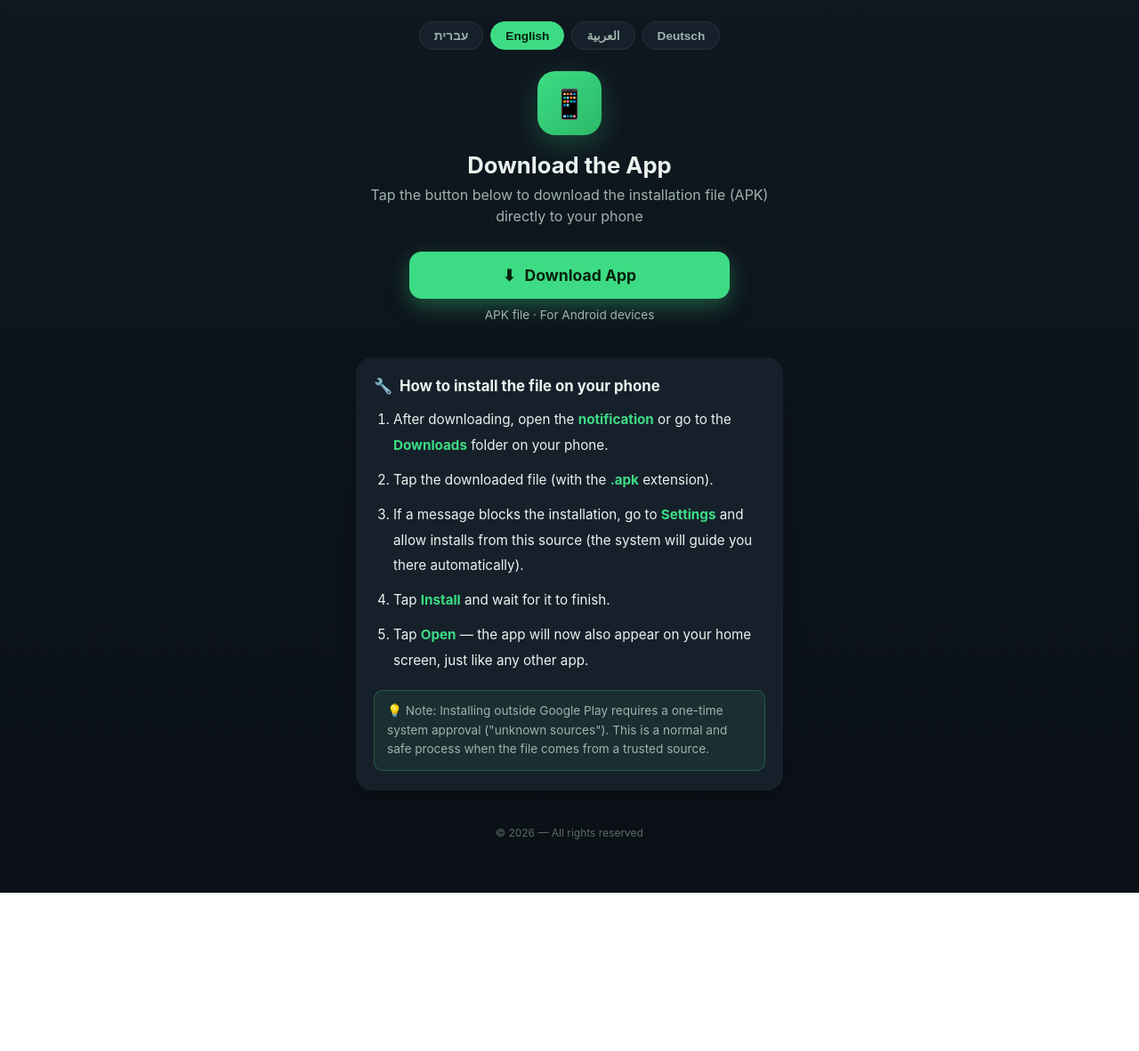
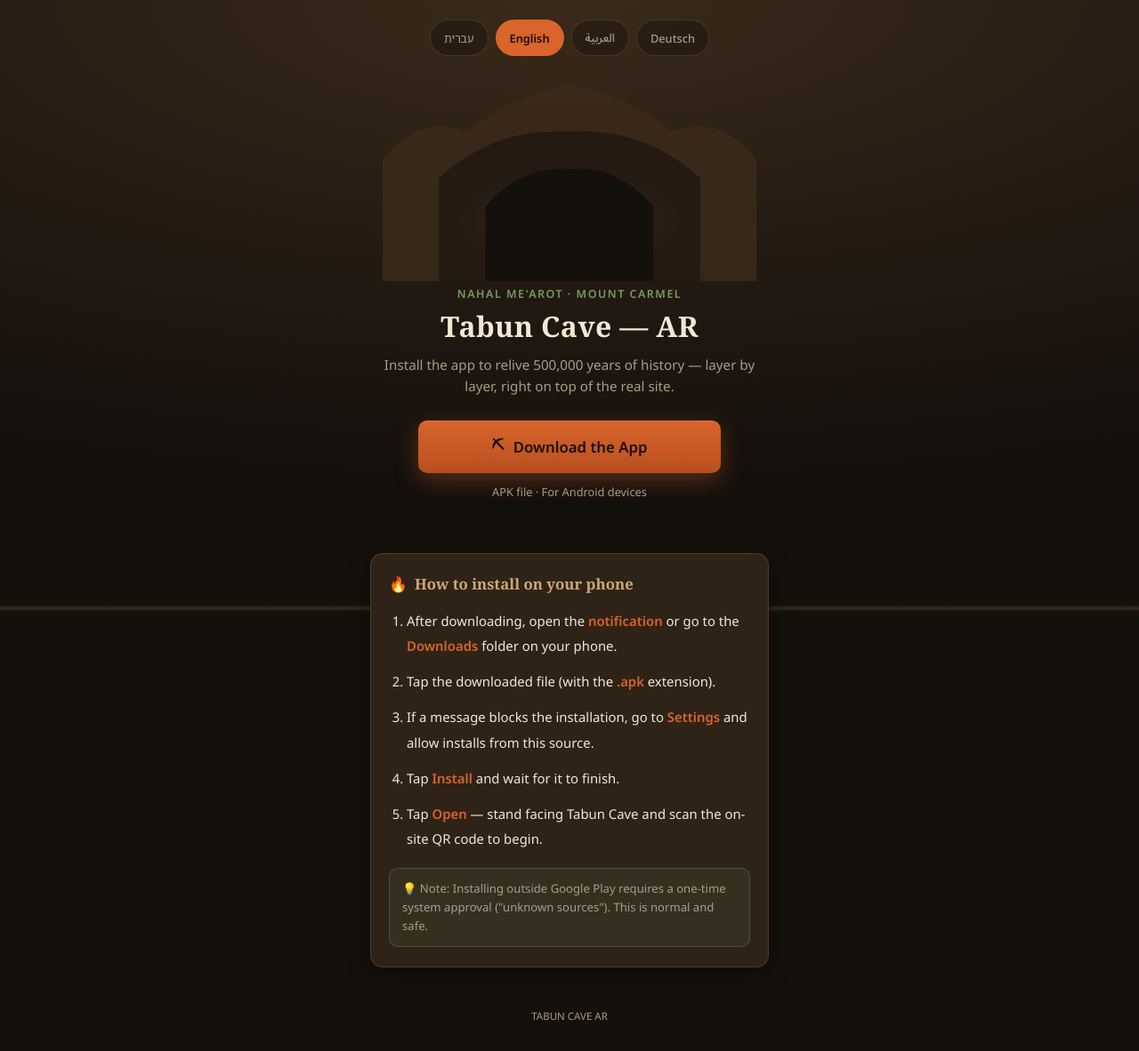
Before and after one commit to Halahillou/download-app, a plain HTML site: page index.html in a window 1280 px wide. Shown: the whole page at 89% size. Before the commit the page ends 1004 px from the top, so only its background shows below. Drawn offline with Linux system fonts and the light colour scheme.

Commit message:
Update index.html

```diff
--- a/index.html
+++ b/index.html
@@ -3,69 +3,112 @@
 <head>
 <meta charset="UTF-8">
 <meta name="viewport" content="width=device-width, initial-scale=1.0, maximum-scale=1.0">
-<title data-i18n="pageTitle">הורדת האפליקציה</title>
+<title data-i18n="pageTitle">מערת טאבון — AR</title>
+<link rel="preconnect" href="https://fonts.googleapis.com">
+<link href="https://fonts.googleapis.com/css2?family=Noto+Serif:wght@500;600;700&family=Noto+Serif+Hebrew:wght@500;600;700&family=Noto+Sans:wght@400;500;600&family=Noto+Sans+Hebrew:wght@400;500;600&family=Noto+Sans+Arabic:wght@400;500;600&family=Noto+Serif+Arabic:wght@500;600;700&display=swap" rel="stylesheet">
 <style>
   :root{
-    --bg: #0f1720;
-    --card: #16202b;
-    --accent: #3ddc84;
-    --accent-dark: #2bb968;
-    --text: #eaf2ee;
-    --muted: #9fb3ac;
+    --bg-deep: #14100c;
+    --bg-mid: #241a12;
+    --rock: #2f2318;
+    --stone: #cda875;
+    --ember: #d9642c;
+    --ember-dark: #b84f20;
+    --moss: #7a9a63;
+    --text: #f2e8d5;
+    --muted: #ab9c85;
+    --line: rgba(205,168,117,0.18);
   }
   * { box-sizing: border-box; }
+  html, body{ margin:0; padding:0; }
   body{
-    margin:0;
-    font-family: -apple-system, BlinkMacSystemFont, "Segoe UI", Arial, sans-serif;
-    background: linear-gradient(180deg, var(--bg), #0a1016);
+    font-family: "Noto Sans", "Noto Sans Hebrew", "Noto Sans Arabic", sans-serif;
+    background: var(--bg-deep);
     color: var(--text);
     min-height:100vh;
     display:flex;
     flex-direction:column;
     align-items:center;
-    padding: 24px 16px 60px;
+    position: relative;
+    overflow-x:hidden;
+  }
+  /* strata layer lines - archaeological signature */
+  .strata{
+    position:fixed;
+    inset:0;
+    pointer-events:none;
+    z-index:0;
+    background:
+      linear-gradient(180deg, transparent 0%, transparent 18%, var(--line) 18.5%, transparent 19%,
+      transparent 39%, var(--line) 39.5%, transparent 40%,
+      transparent 63%, var(--line) 63.5%, transparent 64%,
+      transparent 85%, var(--line) 85.5%, transparent 86%);
+  }
+  .hero{
+    width:100%;
+    position:relative;
+    z-index:1;
+    display:flex;
+    flex-direction:column;
+    align-items:center;
+    padding: 22px 16px 10px;
+    background: radial-gradient(ellipse 120% 90% at 50% 0%, #3a2a1a 0%, var(--bg-mid) 55%, var(--bg-deep) 100%);
   }
   .lang-switch{
     display:flex;
     gap:8px;
-    margin-bottom: 20px;
+    margin-bottom: 22px;
     flex-wrap: wrap;
     justify-content:center;
   }
   .lang-switch button{
-    background: var(--card);
+    background: rgba(0,0,0,0.25);
     color: var(--muted);
-    border: 1px solid rgba(255,255,255,0.08);
+    border: 1px solid var(--line);
     border-radius: 999px;
-    padding: 7px 16px;
-    font-size: 0.85rem;
-    font-weight:600;
+    padding: 6px 15px;
+    font-size: 0.8rem;
+    font-weight:500;
+    font-family: inherit;
     cursor:pointer;
     transition: all .15s ease;
   }
   .lang-switch button.active{
-    background: var(--accent);
-    color:#08210f;
-    border-color: var(--accent);
+    background: var(--ember);
+    color:#1a0f06;
+    border-color: var(--ember);
+    font-weight:600;
   }
-  .logo-badge{
-    width:72px;height:72px;border-radius:20px;
-    background: linear-gradient(135deg, var(--accent), var(--accent-dark));
-    display:flex;align-items:center;justify-content:center;
-    font-size:32px; margin-top:4px; margin-bottom:18px;
-    box-shadow: 0 10px 30px rgba(61,220,132,0.25);
+  .cave-art{
+    width: 100%;
+    max-width: 420px;
+    height: auto;
+    margin-bottom: 6px;
+  }
+  .eyebrow{
+    color: var(--moss);
+    font-size: 0.78rem;
+    letter-spacing: 0.12em;
+    text-transform: uppercase;
+    margin-bottom: 6px;
+    font-weight:600;
   }
   h1{
-    font-size: 1.6rem;
+    font-family: "Noto Serif", "Noto Serif Hebrew", "Noto Serif Arabic", serif;
+    font-size: 2rem;
     text-align:center;
-    margin: 0 0 6px;
+    margin: 0 0 10px;
+    color: var(--text);
+    letter-spacing: 0.01em;
   }
   p.subtitle{
     color: var(--muted);
     text-align:center;
-    margin:0 0 28px;
-    max-width: 480px;
-    line-height:1.5;
+    margin:0 0 26px;
+    max-width: 460px;
+    line-height:1.6;
+    font-size: 0.95rem;
+    padding: 0 8px;
   }
   .download-btn{
     display:flex;
@@ -73,73 +116,89 @@
     justify-content:center;
     gap:10px;
     width:100%;
-    max-width: 360px;
-    background: var(--accent);
-    color:#08210f;
+    max-width: 340px;
+    background: linear-gradient(180deg, var(--ember), var(--ember-dark));
+    color:#1a0f06;
     font-weight:700;
-    font-size:1.1rem;
-    padding: 16px 20px;
+    font-size:1.05rem;
+    padding: 15px 20px;
     border:none;
-    border-radius: 14px;
+    border-radius: 10px;
     text-decoration:none;
-    box-shadow: 0 8px 24px rgba(61,220,132,0.35);
+    box-shadow: 0 8px 26px rgba(217,100,44,0.35), inset 0 1px 0 rgba(255,255,255,0.15);
     transition: transform .12s ease, box-shadow .12s ease;
   }
   .download-btn:active{
     transform: scale(0.97);
-    box-shadow: 0 4px 14px rgba(61,220,132,0.3);
   }
   .file-info{
     color: var(--muted);
-    font-size:0.85rem;
-    margin-top:10px;
+    font-size:0.8rem;
+    margin-top:12px;
+    margin-bottom: 30px;
     text-align:center;
   }
-  .card{
+  .content{
     width:100%;
     max-width: 480px;
-    background: var(--card);
-    border-radius: 18px;
+    z-index:1;
+    padding: 0 16px 40px;
+  }
+  .card{
+    background: var(--rock);
+    border: 1px solid var(--line);
+    border-radius: 14px;
     padding: 22px 20px;
-    margin-top: 40px;
-    box-shadow: 0 4px 20px rgba(0,0,0,0.25);
+    margin-top: 20px;
+    box-shadow: 0 6px 24px rgba(0,0,0,0.35);
   }
   .card h2{
+    font-family: "Noto Serif", "Noto Serif Hebrew", "Noto Serif Arabic", serif;
     font-size:1.05rem;
-    margin: 0 0 14px;
+    margin: 0 0 16px;
+    color: var(--stone);
     display:flex;
     align-items:center;
     gap:8px;
   }
   ol{
     margin:0;
-    padding-inline-start: 22px;
+    padding-inline-start: 20px;
     color: var(--text);
     line-height:1.9;
-    font-size:0.95rem;
+    font-size:0.93rem;
   }
-  ol li{ margin-bottom: 10px; }
-  ol li b{ color: var(--accent); }
+  ol li{ margin-bottom: 12px; }
+  ol li b{ color: var(--ember); font-weight:600; }
   .note{
     margin-top:18px;
-    background: rgba(61,220,132,0.08);
-    border: 1px solid rgba(61,220,132,0.25);
+    background: rgba(122,154,99,0.1);
+    border: 1px solid rgba(122,154,99,0.3);
     border-radius: 10px;
     padding: 12px 14px;
-    font-size:0.85rem;
+    font-size:0.82rem;
     color: var(--muted);
     line-height:1.6;
   }
   footer{
-    margin-top:40px;
-    color:#5b6b66;
-    font-size:0.75rem;
+    z-index:1;
+    margin-top: 6px;
+    color: var(--muted);
+    font-size:0.72rem;
     text-align:center;
+    line-height:1.6;
+    padding: 0 20px 30px;
+  }
+  footer .credit-line{
+    margin-top:4px;
+    opacity:0.8;
   }
 </style>
 </head>
 <body>
+<div class="strata"></div>
 
+<div class="hero">
   <div class="lang-switch" id="langSwitch">
     <button data-lang="he">עברית</button>
     <button data-lang="en">English</button>
@@ -147,96 +206,127 @@
     <button data-lang="de">Deutsch</button>
   </div>
 
-  <div class="logo-badge">📱</div>
-  <h1 data-i18n="title">הורדת האפליקציה</h1>
-  <p class="subtitle" data-i18n="subtitle">לחצו על הכפתור להורדת קובץ ההתקנה (APK) ישירות לטלפון שלכם</p>
+  <svg class="cave-art" viewBox="0 0 400 220" xmlns="http://www.w3.org/2000/svg">
+    <defs>
+      <linearGradient id="rockGrad" x1="0" y1="0" x2="0" y2="1">
+        <stop offset="0%" stop-color="#4a3620"/>
+        <stop offset="100%" stop-color="#241a12"/>
+      </linearGradient>
+      <radialGradient id="caveGlow" cx="50%" cy="55%" r="55%">
+        <stop offset="0%" stop-color="#d9642c" stop-opacity="0.35"/>
+        <stop offset="100%" stop-color="#241a12" stop-opacity="0"/>
+      </radialGradient>
+    </defs>
+    <rect x="0" y="0" width="400" height="220" fill="url(#rockGrad)" opacity="0.0"/>
+    <path d="M0,220 L0,90 Q40,40 90,60 Q140,20 200,10 Q260,20 310,60 Q360,40 400,90 L400,220 Z" fill="#3a2a1a" opacity="0.9"/>
+    <path d="M60,220 L60,110 Q120,55 200,60 Q280,55 340,110 L340,220 Z" fill="#241a12"/>
+    <ellipse cx="200" cy="150" rx="130" ry="55" fill="url(#caveGlow)"/>
+    <path d="M110,220 L110,140 Q150,95 200,100 Q250,95 290,140 L290,220 Z" fill="#14100c"/>
+  </svg>
+
+  <div class="eyebrow" data-i18n="eyebrow">Nahal Me'arot · Mount Carmel</div>
+  <h1 data-i18n="title">מערת טאבון — AR</h1>
+  <p class="subtitle" data-i18n="subtitle">התקינו את האפליקציה כדי לחוות מחדש 500,000 שנות היסטוריה — שכבה אחר שכבה, ישירות מעל האתר האמיתי.</p>
 
   <a href="app.apk" download class="download-btn">
-    <span>⬇</span><span data-i18n="downloadBtn">הורדת האפליקציה</span>
+    <span>⛏</span><span data-i18n="downloadBtn">הורדת האפליקציה</span>
   </a>
   <div class="file-info" data-i18n="fileInfo">קובץ APK · מיועד למכשירי אנדרואיד</div>
+</div>
 
+<div class="content">
   <div class="card">
-    <h2><span>🔧</span> <span data-i18n="howToTitle">איך מתקינים את הקובץ בטלפון</span></h2>
-    <ol id="stepsList">
+    <h2><span>🔥</span> <span data-i18n="howToTitle">איך מתקינים על הטלפון</span></h2>
+    <ol>
       <li data-i18n="step1">לאחר ההורדה, פתחו את <b>ההתראה</b> או היכנסו לתיקיית <b>הורדות (Downloads)</b> בטלפון.</li>
       <li data-i18n="step2">הקישו על הקובץ שהתקבל (עם הסיומת <b>.apk</b>).</li>
-      <li data-i18n="step3">אם מופיעה הודעה שחוסמת התקנה, היכנסו ל<b>הגדרות</b> ואשרו התקנה ממקור זה (המערכת תפנה אתכם לזה אוטומטית).</li>
+      <li data-i18n="step3">אם מופיעה הודעה שחוסמת התקנה, היכנסו ל<b>הגדרות</b> ואשרו התקנה ממקור זה.</li>
       <li data-i18n="step4">לחצו <b>התקן</b> והמתינו לסיום ההתקנה.</li>
-      <li data-i18n="step5">לחצו <b>פתח</b> — האפליקציה תופיע כעת גם במסך הבית, בדיוק כמו כל אפליקציה אחרת.</li>
+      <li data-i18n="step5">לחצו <b>פתח</b> — עמדו מול מערת טאבון וסרקו את קוד ה-QR באתר כדי להתחיל.</li>
     </ol>
     <div class="note" data-i18n="note">
-      💡 הערה: התקנה מחוץ ל-Google Play דורשת אישור חד-פעמי של המערכת ("מקורות לא מוכרים"). זהו תהליך תקין ובטוח כאשר הקובץ מגיע ממקור מהימן.
+      💡 הערה: התקנה מחוץ ל-Google Play דורשת אישור חד-פעמי של המערכת ("מקורות לא מוכרים"). זהו תהליך תקין ובטוח.
     </div>
   </div>
+</div>
 
-  <footer data-i18n="footer">&copy; 2026 — כל הזכויות שמורות</footer>
+<footer>
+  <div data-i18n="footer">TABUN CAVE AR</div>
+</footer>
 
 <script>
 const translations = {
   he: {
     dir: "rtl",
-    pageTitle: "הורדת האפליקציה",
-    title: "הורדת האפליקציה",
-    subtitle: "לחצו על הכפתור להורדת קובץ ההתקנה (APK) ישירות לטלפון שלכם",
+    pageTitle: "מערת טאבון — AR",
+    eyebrow: "נחל מערות · הר הכרמל",
+    title: "מערת טאבון — AR",
+    subtitle: "התקינו את האפליקציה כדי לחוות מחדש 500,000 שנות היסטוריה — שכבה אחר שכבה, ישירות מעל האתר האמיתי.",
     downloadBtn: "הורדת האפליקציה",
     fileInfo: "קובץ APK · מיועד למכשירי אנדרואיד",
-    howToTitle: "איך מתקינים את הקובץ בטלפון",
+    howToTitle: "איך מתקינים על הטלפון",
     step1: "לאחר ההורדה, פתחו את <b>ההתראה</b> או היכנסו לתיקיית <b>הורדות (Downloads)</b> בטלפון.",
     step2: "הקישו על הקובץ שהתקבל (עם הסיומת <b>.apk</b>).",
-    step3: "אם מופיעה הודעה שחוסמת התקנה, היכנסו ל<b>הגדרות</b> ואשרו התקנה ממקור זה (המערכת תפנה אתכם לזה אוטומטית).",
+    step3: "אם מופיעה הודעה שחוסמת התקנה, היכנסו ל<b>הגדרות</b> ואשרו התקנה ממקור זה.",
     step4: "לחצו <b>התקן</b> והמתינו לסיום ההתקנה.",
-    step5: "לחצו <b>פתח</b> — האפליקציה תופיע כעת גם במסך הבית, בדיוק כמו כל אפליקציה אחרת.",
-    note: '💡 הערה: התקנה מחוץ ל-Google Play דורשת אישור חד-פעמי של המערכת ("מקורות לא מוכרים"). זהו תהליך תקין ובטוח כאשר הקובץ מגיע ממקור מהימן.',
-    footer: "&copy; 2026 — כל הזכויות שמורות"
+    step5: "לחצו <b>פתח</b> — עמדו מול מערת טאבון וסרקו את קוד ה-QR באתר כדי להתחיל.",
+    note: '💡 הערה: התקנה מחוץ ל-Google Play דורשת אישור חד-פעמי של המערכת ("מקורות לא מוכרים"). זהו תהליך תקין ובטוח.', layer3: "אשלית",
+    footer: "TABUN CAVE AR",
+    credit: "הלה חילו · באסל יאסין · דנה נמרני — אוניברסיטת חיפה"
   },
   en: {
     dir: "ltr",
-    pageTitle: "Download the App",
-    title: "Download the App",
-    subtitle: "Tap the button below to download the installation file (APK) directly to your phone",
-    downloadBtn: "Download App",
+    pageTitle: "Tabun Cave — AR",
+    eyebrow: "Nahal Me'arot · Mount Carmel",
+    title: "Tabun Cave — AR",
+    subtitle: "Install the app to relive 500,000 years of history — layer by layer, right on top of the real site.",
+    downloadBtn: "Download the App",
     fileInfo: "APK file · For Android devices",
-    howToTitle: "How to install the file on your phone",
+    howToTitle: "How to install on your phone",
     step1: "After downloading, open the <b>notification</b> or go to the <b>Downloads</b> folder on your phone.",
     step2: "Tap the downloaded file (with the <b>.apk</b> extension).",
-    step3: "If a message blocks the installation, go to <b>Settings</b> and allow installs from this source (the system will guide you there automatically).",
+    step3: "If a message blocks the installation, go to <b>Settings</b> and allow installs from this source.",
     step4: "Tap <b>Install</b> and wait for it to finish.",
-    step5: "Tap <b>Open</b> — the app will now also appear on your home screen, just like any other app.",
-    note: '💡 Note: Installing outside Google Play requires a one-time system approval ("unknown sources"). This is a normal and safe process when the file comes from a trusted source.',
-    footer: "&copy; 2026 — All rights reserved"
+    step5: "Tap <b>Open</b> — stand facing Tabun Cave and scan the on-site QR code to begin.",
+    note: '💡 Note: Installing outside Google Play requires a one-time system approval ("unknown sources"). This is normal and safe.', layer3: "Acheulean",
+    footer: "TABUN CAVE AR",
+    credit: "Hala Hillou · Basil Yassin · Dana Nmarny — University of Haifa"
   },
   ar: {
     dir: "rtl",
-    pageTitle: "تحميل التطبيق",
-    title: "تحميل التطبيق",
-    subtitle: "اضغط على الزر لتحميل ملف التثبيت (APK) مباشرة إلى هاتفك",
+    pageTitle: "مغارة الطابون — AR",
+    eyebrow: "وادي المغارة · جبل الكرمل",
+    title: "مغارة الطابون — AR",
+    subtitle: "ثبّت التطبيق لتعيش 500,000 عام من التاريخ من جديد — طبقة تلو طبقة، فوق الموقع الحقيقي مباشرة.",
     downloadBtn: "تحميل التطبيق",
     fileInfo: "ملف APK · مخصص لأجهزة أندرويد",
-    howToTitle: "كيفية تثبيت الملف على الهاتف",
-    step1: "بعد التحميل، افتح <b>الإشعار</b> أو انتقل إلى مجلد <b>التنزيلات (Downloads)</b> في هاتفك.",
+    howToTitle: "كيفية التثبيت على الهاتف",
+    step1: "بعد التحميل، افتح <b>الإشعار</b> أو انتقل إلى مجلد <b>التنزيلات</b> في هاتفك.",
     step2: "اضغط على الملف الذي تم تحميله (بامتداد <b>.apk</b>).",
-    step3: "إذا ظهرت رسالة تمنع التثبيت، اذهب إلى <b>الإعدادات</b> ووافق على التثبيت من هذا المصدر (سيوجهك النظام تلقائيًا).",
+    step3: "إذا ظهرت رسالة تمنع التثبيت، اذهب إلى <b>الإعدادات</b> ووافق على التثبيت من هذا المصدر.",
     step4: "اضغط على <b>تثبيت</b> وانتظر حتى ينتهي.",
-    step5: "اضغط على <b>فتح</b> — سيظهر التطبيق الآن أيضًا على الشاشة الرئيسية، تمامًا مثل أي تطبيق آخر.",
-    note: '💡 ملاحظة: التثبيت من خارج Google Play يتطلب موافقة لمرة واحدة من النظام ("مصادر غير معروفة"). هذه عملية طبيعية وآمنة عندما يأتي الملف من مصدر موثوق.',
-    footer: "&copy; 2026 — جميع الحقوق محفوظة"
+    step5: "اضغط على <b>فتح</b> — قف أمام مغارة الطابون وامسح رمز QR في الموقع للبدء.",
+    note: '💡 ملاحظة: التثبيت من خارج Google Play يتطلب موافقة لمرة واحدة ("مصادر غير معروفة"). هذه عملية طبيعية وآمنة.', layer3: "الأشولية",
+    footer: "TABUN CAVE AR",
+    credit: "هلا حلو · باسل ياسين · دانا نمراني — جامعة حيفا"
   },
   de: {
     dir: "ltr",
-    pageTitle: "App herunterladen",
-    title: "App herunterladen",
-    subtitle: "Tippen Sie auf die Schaltfläche, um die Installationsdatei (APK) direkt auf Ihr Telefon herunterzuladen",
+    pageTitle: "Tabun-Höhle — AR",
+    eyebrow: "Nahal Me'arot · Karmelgebirge",
+    title: "Tabun-Höhle — AR",
+    subtitle: "Installieren Sie die App, um 500.000 Jahre Geschichte neu zu erleben — Schicht für Schicht, direkt über dem echten Fundort.",
     downloadBtn: "App herunterladen",
     fileInfo: "APK-Datei · Für Android-Geräte",
-    howToTitle: "So installieren Sie die Datei auf Ihrem Telefon",
+    howToTitle: "So installieren Sie die App",
     step1: "Öffnen Sie nach dem Download die <b>Benachrichtigung</b> oder gehen Sie zum Ordner <b>Downloads</b> auf Ihrem Telefon.",
     step2: "Tippen Sie auf die heruntergeladene Datei (mit der Endung <b>.apk</b>).",
-    step3: "Falls eine Meldung die Installation blockiert, gehen Sie zu <b>Einstellungen</b> und erlauben Sie Installationen aus dieser Quelle (das System leitet Sie automatisch dorthin).",
+    step3: "Falls eine Meldung die Installation blockiert, gehen Sie zu <b>Einstellungen</b> und erlauben Sie Installationen aus dieser Quelle.",
     step4: "Tippen Sie auf <b>Installieren</b> und warten Sie, bis der Vorgang abgeschlossen ist.",
-    step5: "Tippen Sie auf <b>Öffnen</b> — die App erscheint nun auch auf Ihrem Startbildschirm, genau wie jede andere App.",
-    note: '💡 Hinweis: Die Installation außerhalb von Google Play erfordert eine einmalige Systemfreigabe ("unbekannte Quellen"). Das ist ein normaler und sicherer Vorgang, wenn die Datei aus einer vertrauenswürdigen Quelle stammt.',
-    footer: "&copy; 2026 — Alle Rechte vorbehalten"
+    step5: "Tippen Sie auf <b>Öffnen</b> — stellen Sie sich vor die Tabun-Höhle und scannen Sie den QR-Code vor Ort.",
+    note: '💡 Hinweis: Die Installation außerhalb von Google Play erfordert eine einmalige Systemfreigabe ("unbekannte Quellen"). Das ist normal und sicher.', layer3: "Acheuléen",
+    footer: "TABUN CAVE AR",
+    credit: "Hala Hillou · Basil Yassin · Dana Nmarny — Universität Haifa"
   }
 };
 
```
